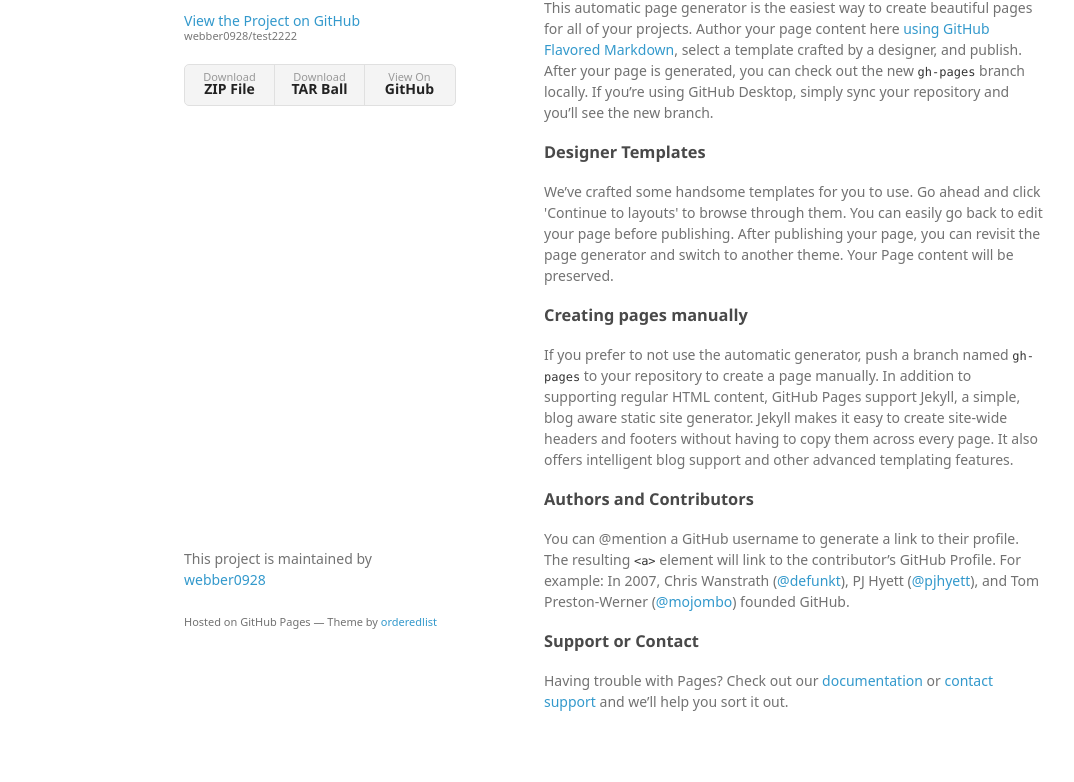
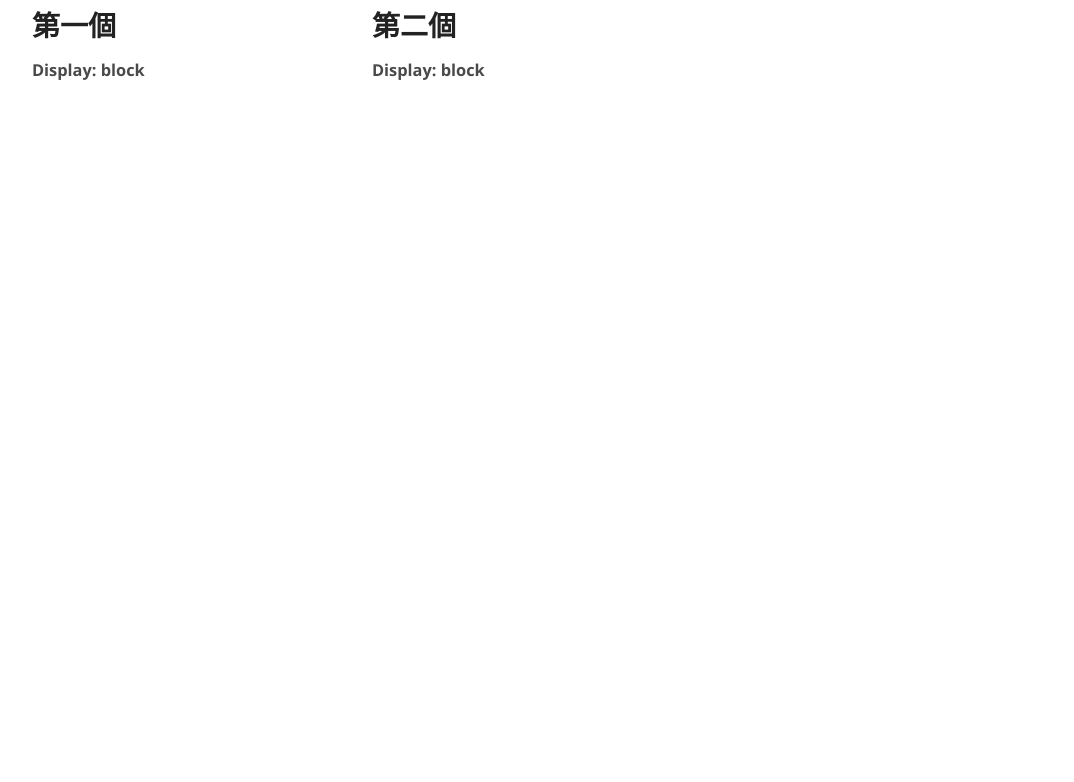
Before and after one commit to webber0928/KnowledgeIsPower.-, a plain HTML site: page index.html in a window 1280 px wide. Shown: the part 99-881 px from the top of the page, without its empty margins (26-1100 px from the left). After the commit the page ends 800 px from the top, so only its background shows below. Drawn offline with nearby package versions, Linux system fonts and the light colour scheme; a web font is replaced by a local one.

Commit message:
✨ Feat: 加上廣告測試

```diff
--- a/index.html
+++ b/index.html
@@ -3,7 +3,7 @@
   <head>
     <meta charset="utf-8">
     <meta http-equiv="X-UA-Compatible" content="chrome=1">
-    <title>Test2222 by webber0928</title>
+    <title> 廣告測試用</title>
 
     <link rel="stylesheet" href="stylesheets/styles.css">
     <link rel="stylesheet" href="stylesheets/github-light.css">
@@ -11,54 +11,64 @@
     <!--[if lt IE 9]>
     <script src="//html5shiv.googlecode.com/svn/trunk/html5.js"></script>
     <![endif]-->
+    <script src='https://www.googletagservices.com/tag/js/gpt.js'></script>
+    <script>
+      var googletag = googletag || {};
+      googletag.cmd = googletag.cmd || [];
+    </script>
   </head>
   <body>
-    <div class="wrapper">
-      <header>
-        <h1>Hello</h1>
-        <p></p>
+    <h1>廣告測試用</h1>
 
-        <p class="view"><a href="https://github.com/webber0928/test2222">View the Project on GitHub <small>webber0928/test2222</small></a></p>
+    <div class="test1" style="float: left;width: 320px;margin-right:20px;">
+      <h1>第一個</h1>
+      <h3>Display: <span class="result"></span></h3>
+      <script>
+        googletag.cmd.push(function() {
+          googletag.defineSlot('/5799246/test_Mobile_home_300x600', [[300, 250], [320, 480], [320, 568], [260, 480], [300, 600]], 'div-gpt-ad-1515562750532-0').addService(googletag.pubads());
+          googletag.pubads().enableSingleRequest();
+          googletag.pubads().collapseEmptyDivs();
+          googletag.enableServices();
+        });
+      </script>
+      <!-- /5799246/test_Mobile_home_300x600 -->
+      <div id='div-gpt-ad-1515562750532-0'>
+        <script>
+          googletag.cmd.push(function() { googletag.display('div-gpt-ad-1515562750532-0'); });
+        </script>
+      </div>
+    </div>
+    <div class="test2" style="float: left;width: 320px;">
+      <h1>第二個</h1>
+      <h3>Display: <span class="result"></span></h3>
+      <script>
+        googletag.cmd.push(function() {
+          googletag.defineSlot('/5799246/test2_Mobile_home_300x600', [[300, 600], [300, 250], [260, 480], [320, 480], [320, 568]], 'div-gpt-ad-1515563453395-0').addService(googletag.pubads());
+          googletag.pubads().enableSingleRequest();
+          googletag.pubads().collapseEmptyDivs();
+          googletag.enableServices();
+        });
+      </script>
+      <!-- /5799246/test2_Mobile_home_300x600 -->
+      <div id='div-gpt-ad-1515563453395-0'>
+        <script>
+          googletag.cmd.push(function() { googletag.display('div-gpt-ad-1515563453395-0'); });
+        </script>
+      </div>
+    </div>
 
+    <script
+  src="https://code.jquery.com/jquery-3.2.1.min.js"
+  integrity="sha256-hwg4gsxgFZhOsEEamdOYGBf13FyQuiTwlAQgxVSNgt4="
+  crossorigin="anonymous"></script>
+    <script type="text/javascript">
+      $(function(){
+        var test1 = $('#div-gpt-ad-1515562750532-0').css('display');
+        var test2 = $('#div-gpt-ad-1515563453395-0').css('display');
 
-        <ul>
-          <li><a href="https://github.com/webber0928/test2222/zipball/master">Download <strong>ZIP File</strong></a></li>
-          <li><a href="https://github.com/webber0928/test2222/tarball/master">Download <strong>TAR Ball</strong></a></li>
-          <li><a href="https://github.com/webber0928/test2222">View On <strong>GitHub</strong></a></li>
-        </ul>
-      </header>
-      <section>
-        <h3>
-<a id="welcome-to-github-pages" class="anchor" href="#welcome-to-github-pages" aria-hidden="true"><span aria-hidden="true" class="octicon octicon-link"></span></a>Welcome to GitHub Pages.</h3>
-
-<p>This automatic page generator is the easiest way to create beautiful pages for all of your projects. Author your page content here <a href="https://guides.github.com/features/mastering-markdown/">using GitHub Flavored Markdown</a>, select a template crafted by a designer, and publish. After your page is generated, you can check out the new <code>gh-pages</code> branch locally. If you’re using GitHub Desktop, simply sync your repository and you’ll see the new branch.</p>
-
-<h3>
-<a id="designer-templates" class="anchor" href="#designer-templates" aria-hidden="true"><span aria-hidden="true" class="octicon octicon-link"></span></a>Designer Templates</h3>
-
-<p>We’ve crafted some handsome templates for you to use. Go ahead and click 'Continue to layouts' to browse through them. You can easily go back to edit your page before publishing. After publishing your page, you can revisit the page generator and switch to another theme. Your Page content will be preserved.</p>
-
-<h3>
-<a id="creating-pages-manually" class="anchor" href="#creating-pages-manually" aria-hidden="true"><span aria-hidden="true" class="octicon octicon-link"></span></a>Creating pages manually</h3>
-
-<p>If you prefer to not use the automatic generator, push a branch named <code>gh-pages</code> to your repository to create a page manually. In addition to supporting regular HTML content, GitHub Pages support Jekyll, a simple, blog aware static site generator. Jekyll makes it easy to create site-wide headers and footers without having to copy them across every page. It also offers intelligent blog support and other advanced templating features.</p>
-
-<h3>
-<a id="authors-and-contributors" class="anchor" href="#authors-and-contributors" aria-hidden="true"><span aria-hidden="true" class="octicon octicon-link"></span></a>Authors and Contributors</h3>
-
-<p>You can @mention a GitHub username to generate a link to their profile. The resulting <code>&lt;a&gt;</code> element will link to the contributor’s GitHub Profile. For example: In 2007, Chris Wanstrath (<a href="https://github.com/defunkt" class="user-mention">@defunkt</a>), PJ Hyett (<a href="https://github.com/pjhyett" class="user-mention">@pjhyett</a>), and Tom Preston-Werner (<a href="https://github.com/mojombo" class="user-mention">@mojombo</a>) founded GitHub.</p>
-
-<h3>
-<a id="support-or-contact" class="anchor" href="#support-or-contact" aria-hidden="true"><span aria-hidden="true" class="octicon octicon-link"></span></a>Support or Contact</h3>
-
-<p>Having trouble with Pages? Check out our <a href="https://help.github.com/pages">documentation</a> or <a href="https://github.com/contact">contact support</a> and we’ll help you sort it out.</p>
-      </section>
-      <footer>
-        <p>This project is maintained by <a href="https://github.com/webber0928">webber0928</a></p>
-        <p><small>Hosted on GitHub Pages &mdash; Theme by <a href="https://github.com/orderedlist">orderedlist</a></small></p>
-      </footer>
-    </div>
-    <script src="javascripts/scale.fix.js"></script>
-
+        $('.test1 .result').text(test1);
+        $('.test2 .result').text(test2);
+      });
+    </script>
   </body>
 </html>
```
